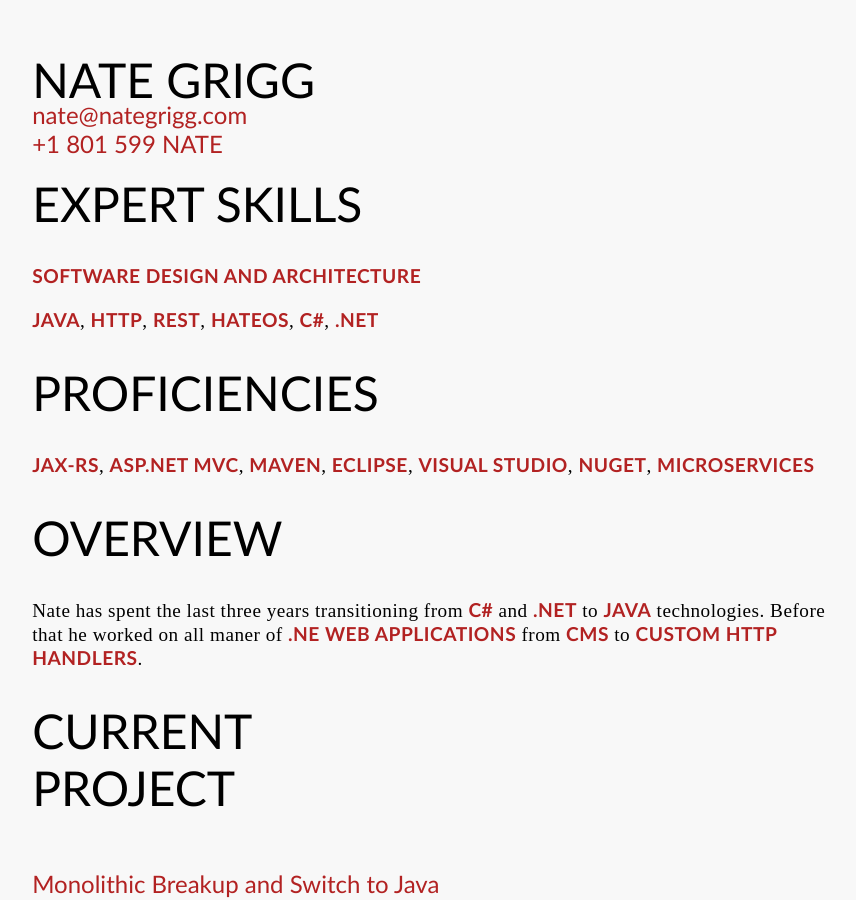
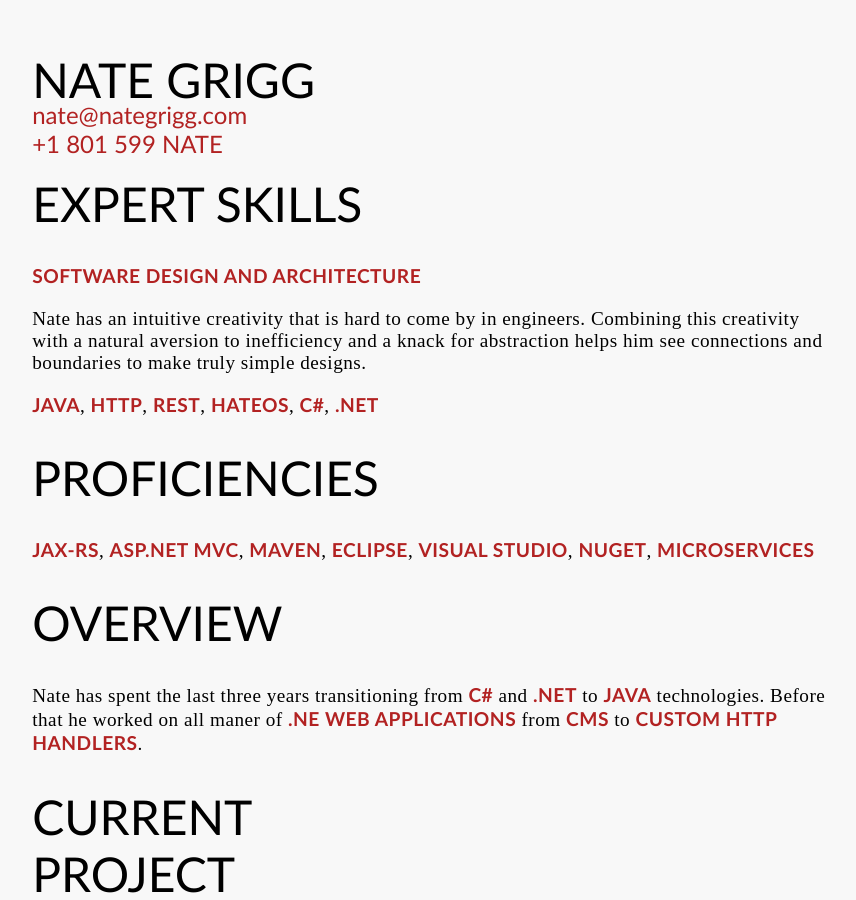
Before and after one commit to n8mob/n8mob.github.io, a Jekyll site: the page built from resume.md, in a window 1280 px wide and 900 px high. Shown: the whole window, without its empty margins (19-875 px from the left). Built offline with Jekyll 4.4.1, drawn with Linux system fonts in a browser that asks for light colours.

Commit message:
Describe design and architecture skill

```diff
--- a/resume.md
+++ b/resume.md
@@ -7,6 +7,8 @@
 
 # Expert Skills
 **Software Design and Architecture**
+
+Nate has an intuitive creativity that is hard to come by in engineers. Combining this creativity with a natural aversion to inefficiency and a knack for abstraction helps him see connections and boundaries to make truly simple designs.
 
 **Java**, **HTTP**, **REST**, **HATEOS**, **C#**, **.NET**
 
```
